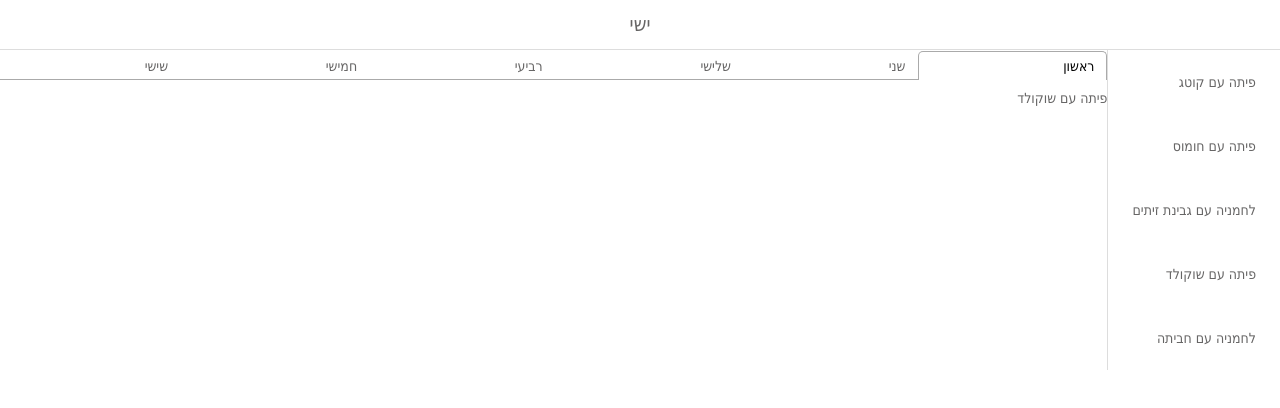
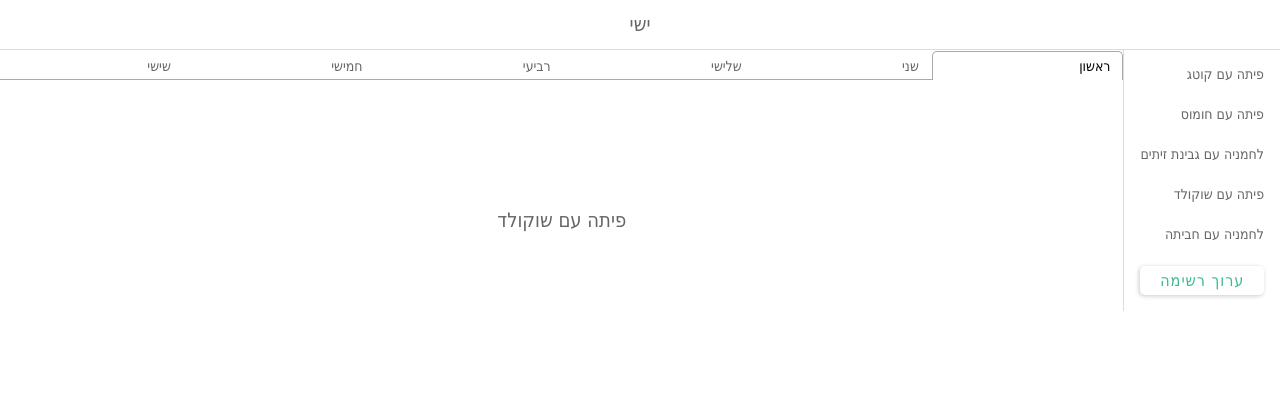
Before and after one commit to matancris/ChooseApp, a React (Vite) app: page /person/C1 in a window 1280 px wide. Shown: the top 408 px of the page. Built offline with nearby package versions, Linux system fonts and the light colour scheme.

Commit message:
added the edit list option' and some sass

```diff
--- a/package.json
+++ b/package.json
@@ -14,6 +14,7 @@
     "react-dom": "^18.2.0",
     "react-router-dom": "^6.21.1",
     "react-tabs": "^6.0.2",
+    "react-tooltip": "^5.25.1",
     "sass": "^1.69.7"
   },
   "devDependencies": {
--- a/src/assets/styles/basics/_helpers.scss
+++ b/src/assets/styles/basics/_helpers.scss
@@ -34,6 +34,10 @@
         flex-grow: 1;
     }
 
+    & .align-self-end{
+       align-self: flex-end;
+    }
+
     &.flex-wrap {
         flex-wrap: wrap;
     }
@@ -68,17 +72,16 @@
 .screen {
     position: fixed;
     inset: 0;
-    top: $header-height;
     background-color: rgba(76, 74, 74, 0.6);
     z-index: 0;
     opacity: 0;
     visibility: hidden;
     transition: opacity 0.8s;
-    height: 100vh;
     display: flex;
     align-items: center;
     justify-content: center;
     width: 100vw;
+    overflow-y: auto;
 
     &.screen-open {
         opacity: 1;
@@ -108,6 +111,12 @@
     margin: 0;
 }
 
+// cursor
+
+.cursor-pointer {
+    cursor: pointer;
+}
+
 
 @media (max-width: $mobile-breakpoint) {
     .card {
--- a/src/assets/styles/componenets/_appDialog.scss
+++ b/src/assets/styles/componenets/_appDialog.scss
@@ -1,5 +1,10 @@
 .app-dialog {
     position: absolute;
-
-
+    top: 0;
+    background-color: #fff;
+    margin-block: rem(20px);
+    padding: 1rem;
+    max-height: 90vh;
+    overflow: hidden;
+    border-radius: 16px;
 }
--- a/src/assets/styles/views/_personDetails.scss
+++ b/src/assets/styles/views/_personDetails.scss
@@ -9,12 +9,55 @@
         border-bottom: 1px solid #ddd;
     }
 
+    .side-nav {
+        height: 100%;
+        padding: 1rem;
+        border-inline-end: 1px solid #ddd;
+    }
+
     .prefs-container {
         width: fit-content;
-        border-inline-end: 1px solid #ddd;
+        gap: 1.5rem;
+        margin-bottom: 1.5rem;
+    }
+
+    .person-edit {
+        .prefs-container {
+            border-inline-end: unset;
+            overflow-y: auto;
+            width: 100%;
+            max-height: 70vh;
+            gap: 1rem;
+            padding-bottom: rem(4px); // to prevent the scrollbar to show before adding prefs
+
 
         li {
-            padding: rem(24px);
+            margin-bottom: unset;
+        }
+        }
+
+        .add-input-wrapper {
+            position: sticky;
+            bottom: 0;
+            gap: 0.5rem;
+        }
+
+        .pref-item {
+            margin-inline-end: 0.5rem;
+        }
+
+        .more-icon {
+            font-size: 1rem;
+        }
+    }
+
+    .react-tabs {
+        [class*="__tab-panel"] {
+            height: 100%;
+
+            .selection-title {
+                height: 100%;
+            }
         }
     }
 }
--- a/src/cmps/PersonEdit.jsx
+++ b/src/cmps/PersonEdit.jsx
@@ -1,4 +1,6 @@
 import { useState } from 'react'
+import { Tooltip } from 'react-tooltip'
+
 
 
 export default function PersonEdit({ person, onAddPref }) {
@@ -14,21 +16,34 @@ export default function PersonEdit({ person, onAddPref }) {
             [name]: value
         })
     }
+
+    const onAddNewPref = () => {
+        onAddPref(person.id, newPref.prefText)
+        setNewPref({
+            ...newPref,
+            prefText: ''
+        })
+    }
+
     return (
         <section className="person-edit">
-            <ul className="prefs-container clean-list">
+            <ul className="prefs-container clean-list flex column">
                 {person.preferences?.map(pref => {
                     return (
-                        <div className="pref-container">
-                            <li key={pref}>{pref}</li>
+                        <div className="pref-container flex align-center space-between">
+                            <li className="pref-item" key={pref}>{pref}</li>
+                            <Tooltip id="my-tooltip" />
+                            <span data-tooltip-id="my-tooltip" data-tooltip-content="Hello world!" class="material-symbols-outlined more-icon">
+                                more_vert
+                            </span>
                         </div>
                     )
                 })}
             </ul>
 
-            <div className="add-input-wrapper">
-                <input type="text" name="pref" onChange={handleInput} />
-                <button onClick={() => onAddPref(person.id, newPref.pref)}>Add</button>
+            <div className="add-input-wrapper flex">
+                <input type="text" name="prefText" value={newPref.prefText} onChange={handleInput} />
+                <button onClick={onAddNewPref}>הוסף</button>
             </div>
         </section>
     )
--- a/src/cmps/app-cmps/AppDialog.jsx
+++ b/src/cmps/app-cmps/AppDialog.jsx
@@ -1,13 +1,27 @@
-import React from 'react'
+import React, { useEffect, useState } from 'react'
 
 export default function AppDialog(props) {
+  const [isDialogOpen, setIsDialogOpen] = useState(false)
+
+  useEffect(() => {
+    setIsDialogOpen(props.isDialogOpen)
+  }, [props.isDialogOpen])
+
+  const onCloseDialog = () => {
+    props.onCloseDialog()
+  }
+
+
   return (
     <>
-    <div className="screen">
-    <section className="app-dialog">
-        {props.children}
-    </section>
-    </div>
+      <div className={`screen ${isDialogOpen ? 'screen-open' : ''}`}>
+        <section className="app-dialog flex column">
+          <span class="material-symbols-outlined align-self-end cursor-pointer" onClick={onCloseDialog}>
+            close
+          </span>
+          {props.children}
+        </section>
+      </div>
     </>
   )
 }
--- a/src/main.jsx
+++ b/src/main.jsx
@@ -7,6 +7,7 @@ import {
 } from "react-router-dom";
 
 import './assets/styles/styles.scss';
+import 'react-tooltip/dist/react-tooltip.css'
 import PersonDetails from './pages/personDetails.jsx';
 import ChooseApp from './pages/ChooseApp.jsx';
 
--- a/src/pages/PersonDetails.jsx
+++ b/src/pages/PersonDetails.jsx
@@ -9,6 +9,7 @@ import PersonEdit from '../cmps/PersonEdit';
 
 export default function PersonDetails() {
     const [person, setPerson] = useState({});
+    const [isEditDialogOpen, setIsEditDialogOpen] = useState(false);
     const { personId } = useParams();
 
 
@@ -17,16 +18,13 @@ export default function PersonDetails() {
     }, [])
 
     const loadPerson = () => {
-        console.log('PersonDetails ~ personId:', personId)
         const currPerson = personService.getById(personId);
-        console.log('useEffect ~ currPerson:', currPerson)
         setPerson({ ...currPerson })
     }
 
     const onAddPref = (personId, prefToAdd) => {
-        console.log('onAddPref ~ prefToAdd:', prefToAdd)
         personService.addPersonPref(personId, prefToAdd)
-        loadPerson() // TODO: check if need after Shabat
+        loadPerson()
     }
 
 
@@ -37,18 +35,27 @@ export default function PersonDetails() {
             </div>
             <div className="personal-details-main flex">
 
-                <ul className="prefs-container clean-list">
-                    {person.preferences?.map(pref => <li key={pref}>{pref}</li>)}
-                </ul>
+
+                <div className="side-nav flex column">
+                    <ul className="prefs-container clean-list flex column">
+                        {person.preferences?.map(pref => <li key={pref}>{pref}</li>)}
+                    </ul>
+                    <button onClick={() => setIsEditDialogOpen(true)}>ערוך רשימה</button>
+                </div>
                 <Tabs className={'react-tabs flex-1'}>
                     <TabList className={'react-tabs__tab-list flex'}>
                         {WEEK_DAYS.map(day => <Tab className={'react-tabs__tab flex-1'}>{day}</Tab>)}
                     </TabList>
 
-                    {WEEK_DAYS.map((_, dayIdx) => <TabPanel>{person.preferences?.[person.prefsByDays?.[dayIdx]]}</TabPanel>)}
+                    {WEEK_DAYS.map((_, dayIdx) => (
+                        <TabPanel>
+                            <h1 className="selection-title flex justify-align-center">
+                                {person.preferences?.[person.prefsByDays?.[dayIdx]]}
+                            </h1>
+                        </TabPanel>))}
                 </Tabs>
             </div>
-            <AppDialog>
+            <AppDialog isDialogOpen={isEditDialogOpen} onCloseDialog={() => setIsEditDialogOpen(false)}>
                 <PersonEdit person={person} onAddPref={onAddPref} />
             </AppDialog>
 
```
Also changed, not shown: 1 other file (tests, documents, lock files or other folders).
